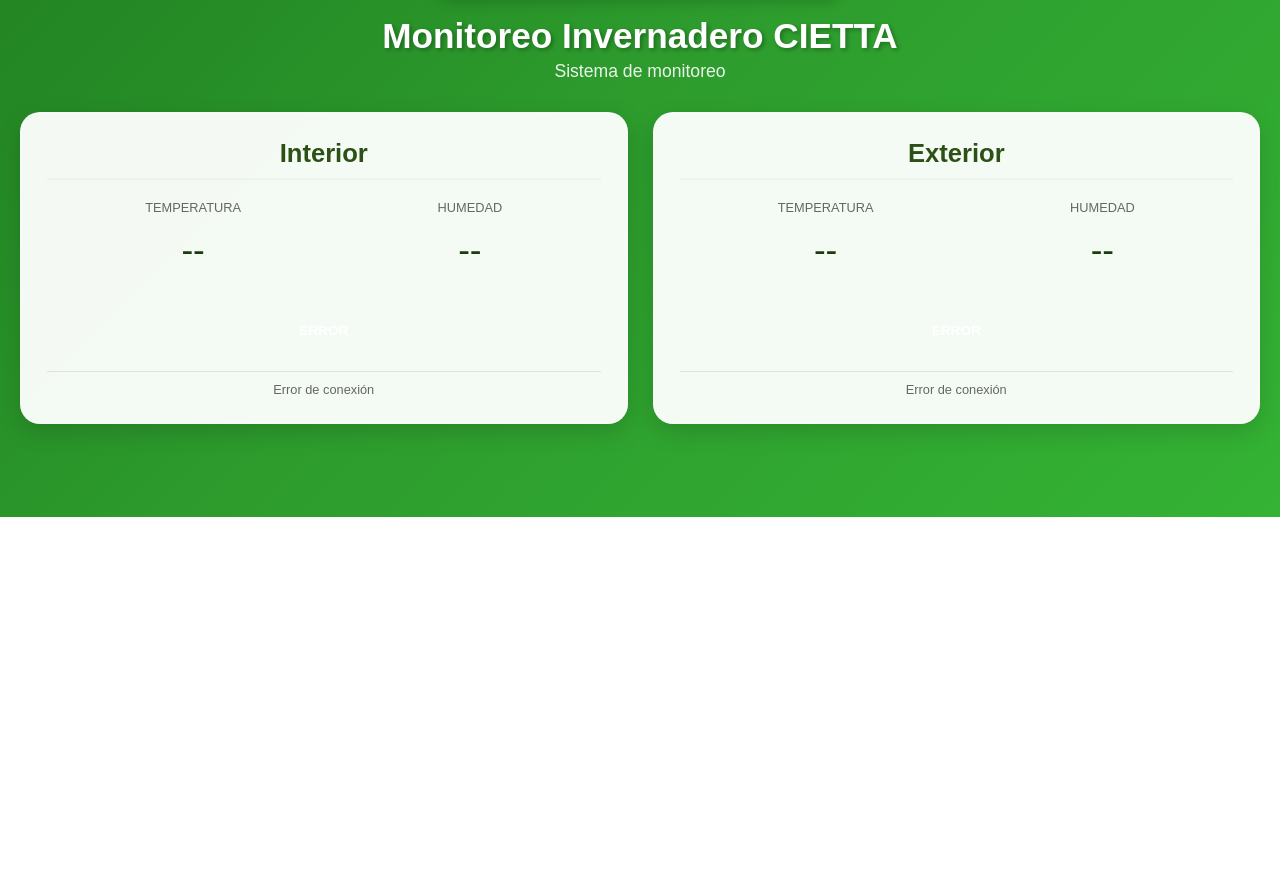
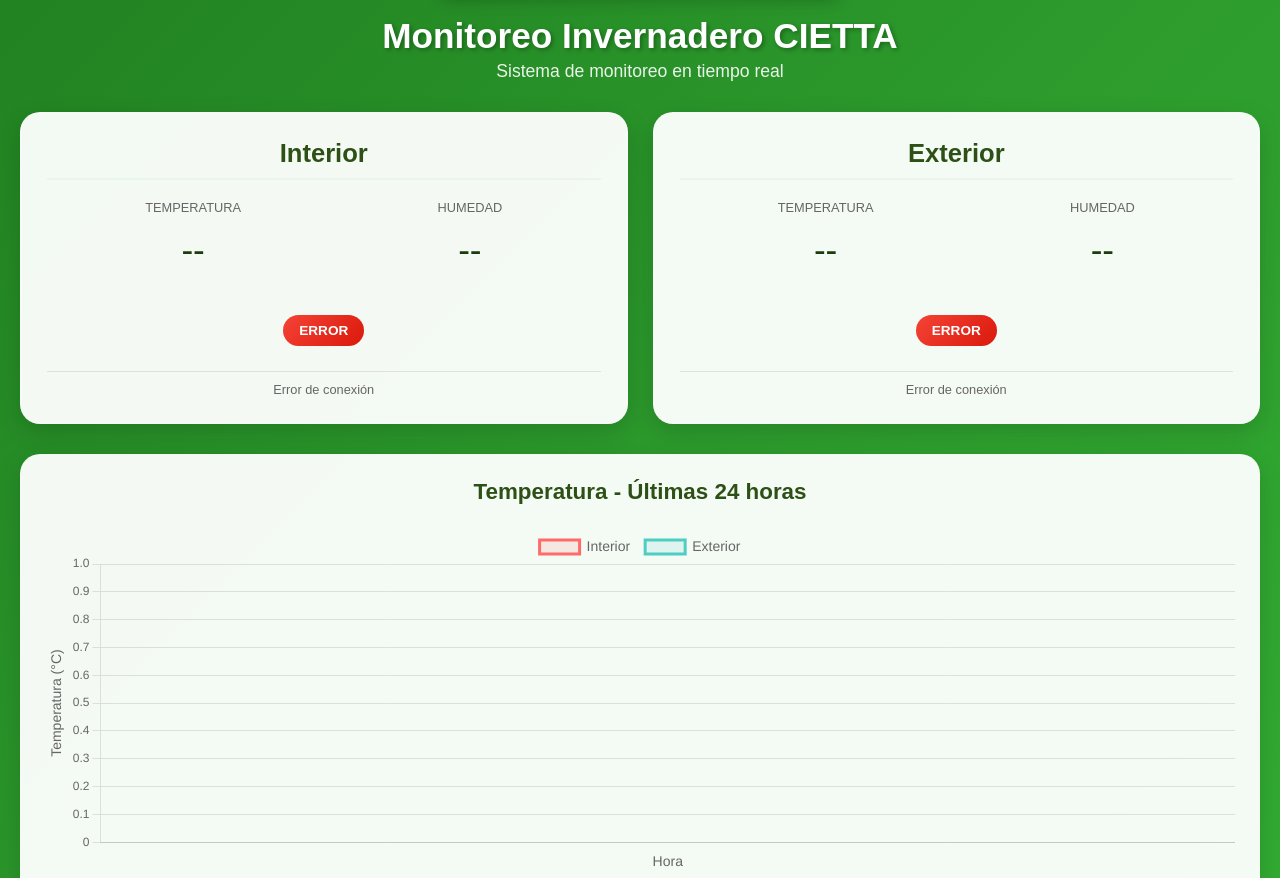
Before and after one commit to SHurx64/CIETTA, a plain HTML site: page index.html in a window 1280 px wide. Shown: the part 323-1201 px from the top of the page. Before the commit the page ends 840 px from the top, so only its background shows below. Drawn offline with nearby package versions, Linux system fonts and the light colour scheme; no server answers.

Commit message:
index.html

```diff
--- a/index.html
+++ b/index.html
@@ -4,18 +4,36 @@
   <title>Monitoreo Invernadero CIETTA</title>
   <meta charset="UTF-8">
   <meta name="viewport" content="width=device-width, initial-scale=1">
-  <body>
+  </head>
+<body>
   <div class="container">
     <div class="header">
       <img src="https://encrypted-tbn0.gstatic.com/images?q=tbn:ANd9GcTUuxA3tfx033ojl_7qy2Pf_R2XZPjg6BWvUg&s" alt="Logo CIETTA" class="logo">
       <h1>Monitoreo Invernadero CIETTA</h1>
-      <div class="subtitle">Sistema de monitoreo</div>
+      <div class="subtitle">Sistema de monitoreo en tiempo real</div>
     </div>
 
     <div class="sensors-grid" id="sensorsGrid">
       <div class="loading">Cargando datos de los sensores...</div>
     </div>
+
+    <div class="charts-section">
+      <div class="chart-card">
+        <div class="chart-title">Temperatura - Últimas 24 horas</div>
+        <div class="chart-container">
+          <canvas id="tempChart"></canvas>
+        </div>
+      </div>
+
+      <div class="chart-card">
+        <div class="chart-title">Humedad - Últimas 24 horas</div>
+        <div class="chart-container">
+          <canvas id="humChart"></canvas>
+        </div>
+      </div>
+    </div>
   </div>
+
   <style>
     body {
       font-family: 'Arial', sans-serif;
@@ -31,7 +49,7 @@
     }
     .logo {
       max-width: 500px;
-      height: 300;
+      height: auto;
       margin-bottom: 15px;
       border-radius: 10px;
       box-shadow: 0 4px 15px rgba(0,0,0,0.2);
@@ -54,6 +72,7 @@
       display: grid;
       grid-template-columns: repeat(auto-fit, minmax(300px, 1fr));
       gap: 25px;
+      margin-bottom: 30px;
     }
     .sensor-card {
       background: rgba(255,255,255,0.95);
@@ -102,6 +121,12 @@
       font-weight: bold;
       margin: 10px 0;
     }
+    .status-online {
+      background: linear-gradient(135deg, #4CAF50, #45a049);
+    }
+    .status-offline {
+      background: linear-gradient(135deg, #f44336, #da190b);
+    }
     .data-container {
       display: flex;
       justify-content: space-around;
@@ -120,27 +145,155 @@
       font-size: 1.2em;
       padding: 30px;
     }
+    .charts-section {
+      margin-top: 30px;
+    }
+    .chart-card {
+      background: rgba(255,255,255,0.95);
+      padding: 25px;
+      border-radius: 20px;
+      box-shadow: 0 8px 25px rgba(0,0,0,0.15);
+      margin-bottom: 25px;
+    }
+    .chart-title {
+      font-size: 1.4em;
+      font-weight: bold;
+      color: #2d5016;
+      margin-bottom: 20px;
+      text-align: center;
+    }
+    .chart-container {
+      position: relative;
+      height: 350px;
+    }
     @media (max-width: 768px) {
       .sensors-grid {
         grid-template-columns: 1fr;
       }
+      .chart-container {
+        height: 250px;
+      }
     }
   </style>
-</head>
 
+  <script src="https://cdnjs.cloudflare.com/ajax/libs/Chart.js/3.9.1/chart.min.js"></script>
   <script>
     const SENSORS = [
       {
         name: 'Interior',
         channelId: '3142142',
-        readApiKey: 'ZSZ7U4BMJEV022BX'
+        readApiKey: 'ZSZ7U4BMJEV022BX',
+        color: '#ff6b6b'
       },
       {
         name: 'Exterior',
         channelId: '3142228',
-        readApiKey: 'UY38NM9LRKVA4HWZ'
+        readApiKey: 'UY38NM9LRKVA4HWZ',
+        color: '#4ecdc4'
       }
     ];
+
+    let tempChart, humChart;
+
+    function initCharts() {
+      const tempCtx = document.getElementById('tempChart').getContext('2d');
+      const humCtx = document.getElementById('humChart').getContext('2d');
+
+      tempChart = new Chart(tempCtx, {
+        type: 'line',
+        data: {
+          labels: [],
+          datasets: SENSORS.map(sensor => ({
+            label: sensor.name,
+            data: [],
+            borderColor: sensor.color,
+            backgroundColor: sensor.color + '20',
+            tension: 0.4,
+            fill: true,
+            borderWidth: 3
+          }))
+        },
+        options: {
+          responsive: true,
+          maintainAspectRatio: false,
+          plugins: {
+            legend: {
+              display: true,
+              position: 'top',
+              labels: {
+                font: { size: 14 },
+                padding: 15
+              }
+            }
+          },
+          scales: {
+            y: {
+              beginAtZero: false,
+              title: {
+                display: true,
+                text: 'Temperatura (°C)',
+                font: { size: 14 }
+              }
+            },
+            x: {
+              title: {
+                display: true,
+                text: 'Hora',
+                font: { size: 14 }
+              }
+            }
+          }
+        }
+      });
+
+      humChart = new Chart(humCtx, {
+        type: 'line',
+        data: {
+          labels: [],
+          datasets: SENSORS.map(sensor => ({
+            label: sensor.name,
+            data: [],
+            borderColor: sensor.color,
+            backgroundColor: sensor.color + '20',
+            tension: 0.4,
+            fill: true,
+            borderWidth: 3
+          }))
+        },
+        options: {
+          responsive: true,
+          maintainAspectRatio: false,
+          plugins: {
+            legend: {
+              display: true,
+              position: 'top',
+              labels: {
+                font: { size: 14 },
+                padding: 15
+              }
+            }
+          },
+          scales: {
+            y: {
+              beginAtZero: false,
+              max: 100,
+              title: {
+                display: true,
+                text: 'Humedad (%)',
+                font: { size: 14 }
+              }
+            },
+            x: {
+              title: {
+                display: true,
+                text: 'Hora',
+                font: { size: 14 }
+              }
+            }
+          }
+        }
+      });
+    }
 
     async function updateSensor(sensor) {
       try {
@@ -182,6 +335,41 @@
       }
     }
 
+    async function updateCharts() {
+      try {
+        for (let i = 0; i < SENSORS.length; i++) {
+          const sensor = SENSORS[i];
+          const url = `https://api.thingspeak.com/channels/${sensor.channelId}/feeds.json?api_key=${sensor.readApiKey}&results=100`;
+          const response = await fetch(url);
+          const data = await response.json();
+
+          if (data.feeds && data.feeds.length > 0) {
+            const labels = data.feeds.map(feed => {
+              const date = new Date(feed.created_at);
+              return date.toLocaleTimeString('es-SV', {hour: '2-digit', minute: '2-digit'});
+            });
+
+            const temps = data.feeds.map(feed => parseFloat(feed.field1));
+            const hums = data.feeds.map(feed => parseFloat(feed.field2));
+
+
+            if (i === 0) {
+              tempChart.data.labels = labels;
+              humChart.data.labels = labels;
+            }
+
+            tempChart.data.datasets[i].data = temps;
+            humChart.data.datasets[i].data = hums;
+          }
+        }
+
+        tempChart.update();
+        humChart.update();
+      } catch (error) {
+        console.error('Error actualizando gráficas:', error);
+      }
+    }
+
     async function updateAllSensors() {
       const grid = document.getElementById('sensorsGrid');
       const sensorsData = await Promise.all(SENSORS.map(sensor => updateSensor(sensor)));
@@ -214,10 +402,16 @@
       });
     }
 
-    setInterval(updateAllSensors, 15000);
+    async function updateAll() {
+      await updateAllSensors();
+      await updateCharts();
+    }
 
-    window.onload = updateAllSensors;
+    window.onload = async function() {
+      initCharts();
+      await updateAll();
+      setInterval(updateAll, 15000);
+    };
   </script>
 </body>
-
 </html>
```
